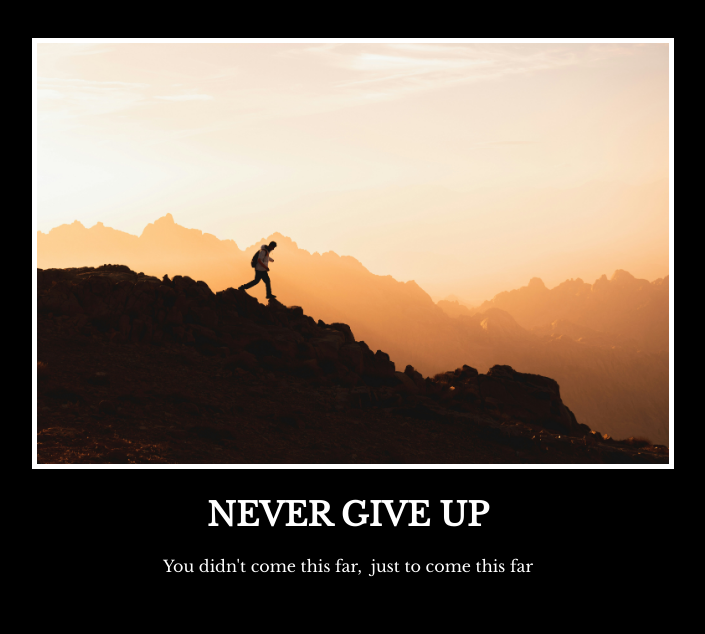
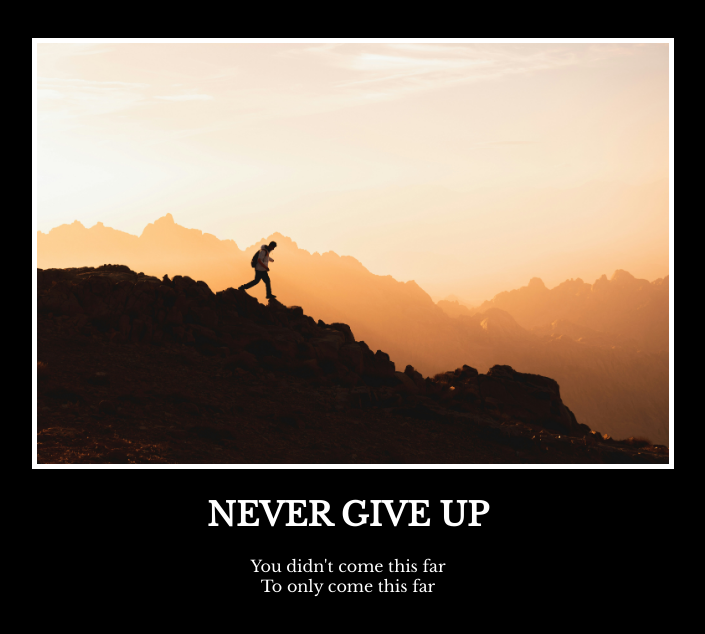
Before and after one commit to SauravTomer26/Motivation_meme, a plain HTML site: page index.html in a window 1280 px wide. Shown: the whole page, without its empty margins (292-997 px from the left). Drawn offline with nearby package versions, Linux system fonts and the light colour scheme.

Commit message:
Update index.html
Made little grammatical changes to the <p> element along with the use of <br /> element inside it to produce half of the text on next line.

```diff
--- a/index.html
+++ b/index.html
@@ -15,7 +15,10 @@
     <div class="meme_card">
         <img class="card_image" src="./neom-nMzbnMzMjYU-unsplash.jpg">
         <h1>Never give up</h1>
-        <p>You didn't come this far,&nbsp just to come this far</p>      <!-- &nbsp is used to give space after comma in html -->
+        <!--  <p>You didn't come this far,&nbsp just to come this far</p>   -->
+        <!--  &nbsp is used to give space after comma in html  -->
+
+        <p>You didn't come this far <br /> To only come this far</p>
     </div>
 </body>
 
```
